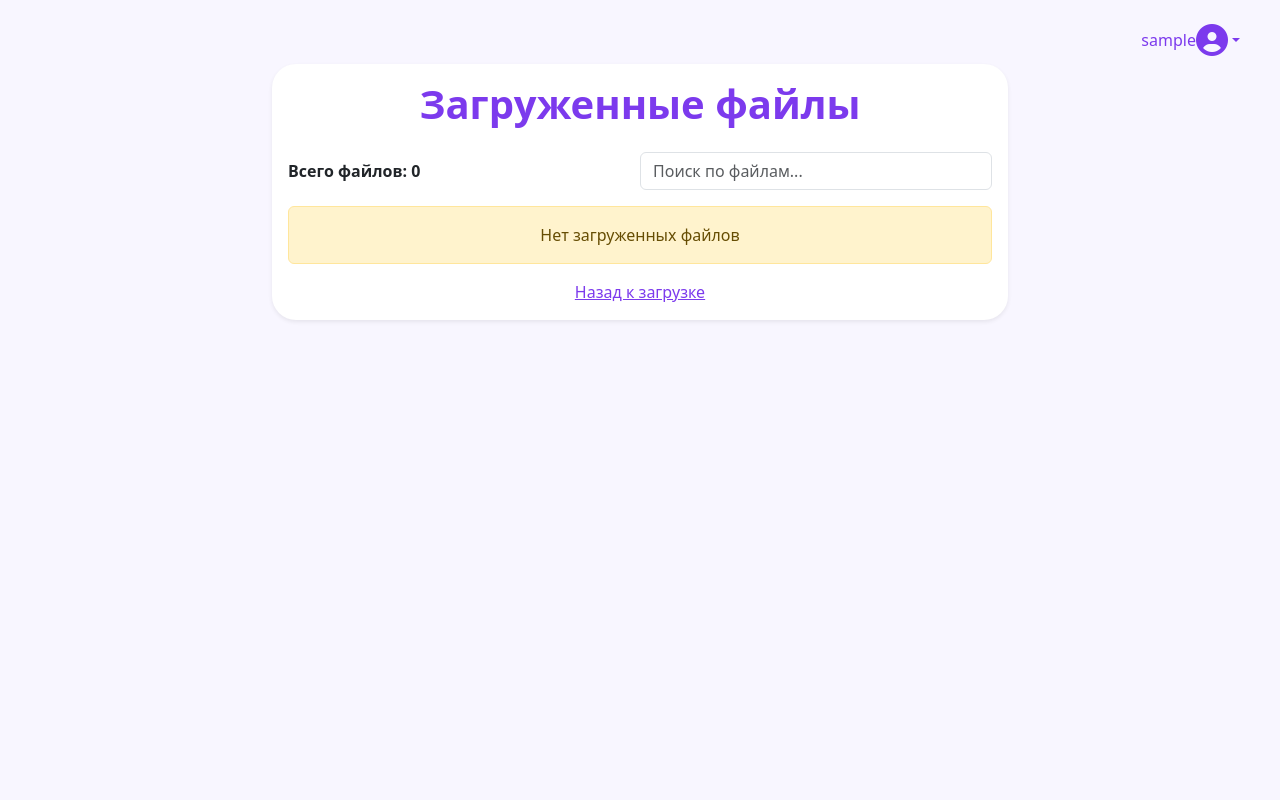
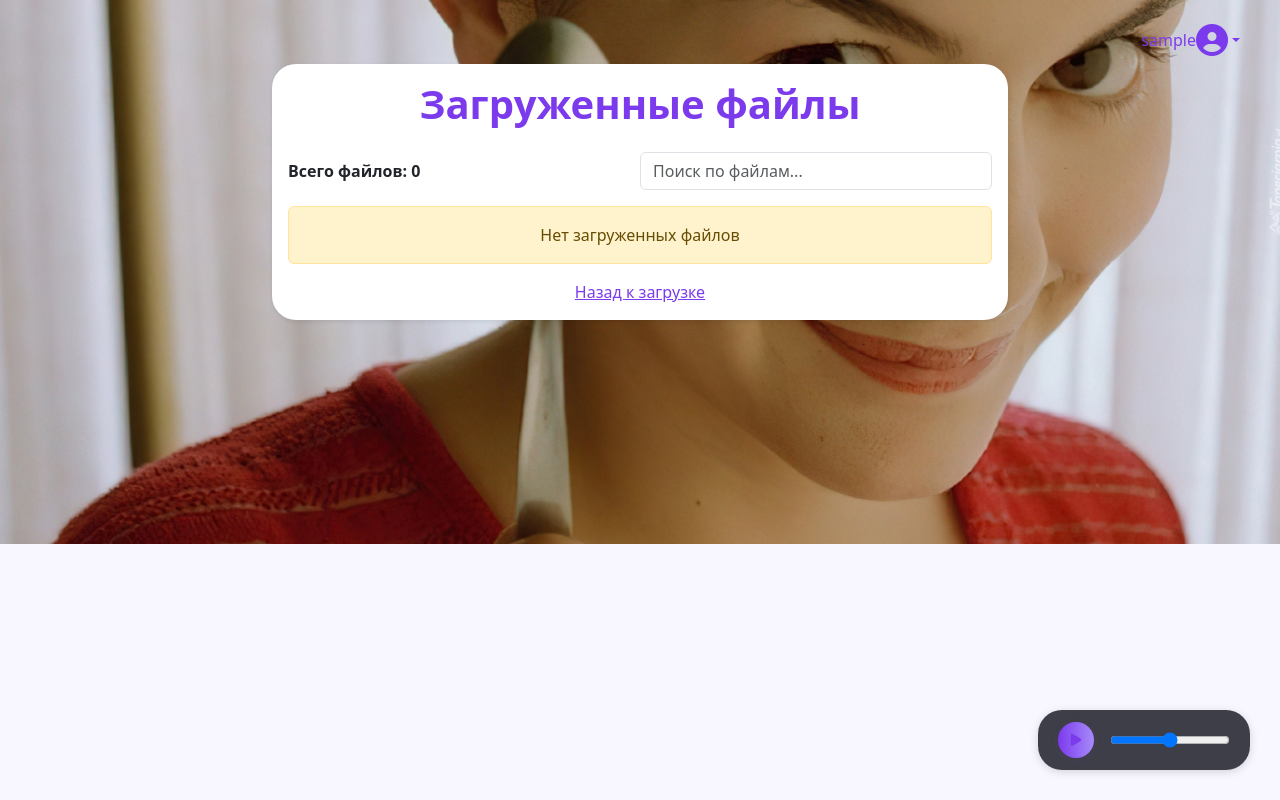
Before and after one commit to SKRIBLDAX/flask-file-uploader, a Flask app: page /files in a window 1280 px wide. Run offline with Flask 2, Linux system fonts and the light colour scheme; the visitor is signed in with stand-in values (Sample User, id 1).

Commit message:
Фикс: правильные имена файлов для фона и музыки, корректный путь в шаблоне

```diff
--- a/templates/files.html
+++ b/templates/files.html
@@ -23,7 +23,15 @@
         --primary-light: #7c3aed;
         --border: #4c1d95;
       }
-      body { background: var(--bg); color: var(--text); }
+      body {
+        background: var(--bg);
+        color: var(--text);
+        /* Фоновое изображение */
+        background-image: url('/static/bg-amelie.jpg');
+        background-size: cover;
+        background-position: center;
+        background-repeat: no-repeat;
+      }
       .card { background: var(--card-bg); }
       .card-title, .user-name, a, .btn-purple { color: var(--primary) !important; }
       .btn-purple {
@@ -182,6 +190,12 @@
         </div>
       </div>
     </div>
+    <!-- Музыкальный плеер с ползунком громкости -->
+    <div id="music-player" style="position:fixed;right:30px;bottom:30px;z-index:2000;display:flex;align-items:center;background:rgba(30,30,40,0.85);border-radius:1.5rem;padding:12px 20px;box-shadow:0 2px 8px rgba(0,0,0,0.15);">
+      <audio id="audio" src="/static/music.mp3" loop></audio>
+      <button id="playPauseBtn" class="btn btn-purple btn-sm me-3" style="border-radius:50%;width:36px;height:36px;display:flex;align-items:center;justify-content:center;"><i class="fa fa-play"></i></button>
+      <input type="range" id="volumeSlider" min="0" max="1" step="0.01" value="0.5" style="width:120px;">
+    </div>
     <script src="https://cdn.jsdelivr.net/npm/bootstrap@5.3.2/dist/js/bootstrap.bundle.min.js"></script>
     <script>
       // Автоматически показывать все toasts
@@ -241,6 +255,25 @@
       });
       // Применить тему при загрузке
       setTheme(localStorage.getItem('theme') || 'light');
+      // Музыкальный плеер
+      const audio = document.getElementById('audio');
+      const playPauseBtn = document.getElementById('playPauseBtn');
+      const volumeSlider = document.getElementById('volumeSlider');
+      let isPlaying = false;
+      playPauseBtn.addEventListener('click', function() {
+        if (isPlaying) {
+          audio.pause();
+          playPauseBtn.innerHTML = '<i class="fa fa-play"></i>';
+        } else {
+          audio.play();
+          playPauseBtn.innerHTML = '<i class="fa fa-pause"></i>';
+        }
+        isPlaying = !isPlaying;
+      });
+      volumeSlider.addEventListener('input', function() {
+        audio.volume = this.value;
+      });
+      audio.volume = volumeSlider.value;
     </script>
   </body>
 </html>
```
Also changed, not shown: static/bg-amelie.jpg (added), 1 other file.
